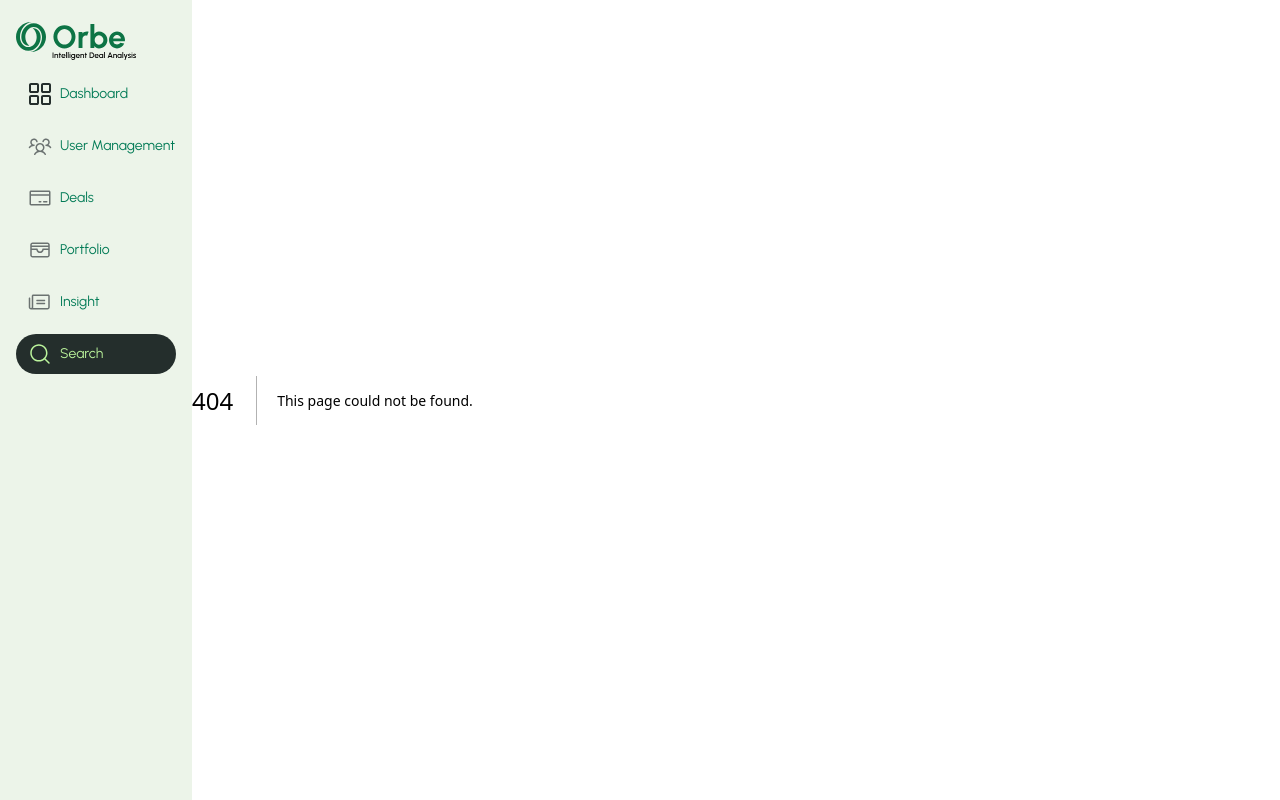
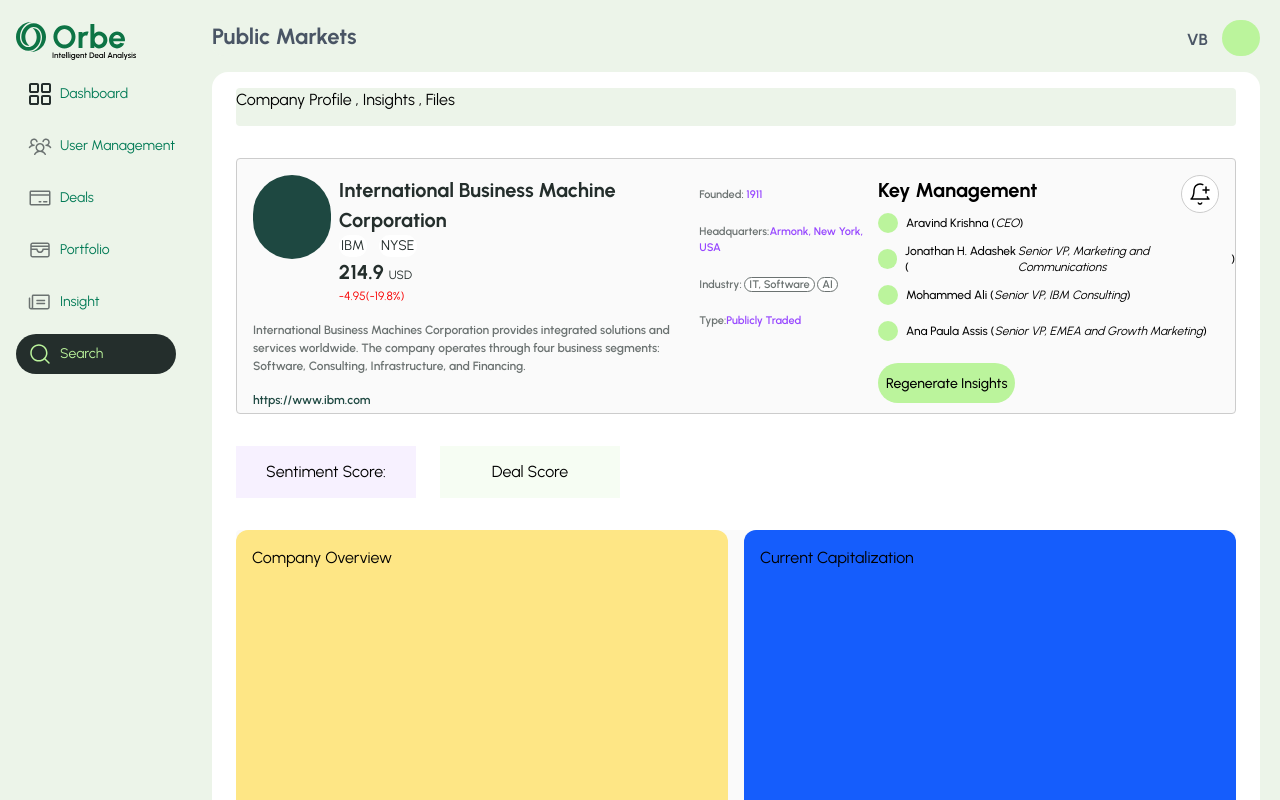
Before and after one commit to Faristppumex/orbe, a Next.js app: page /dashboard/public-market in a window 1280 px wide. Before the commit this address had no page. Shown: the top 800 px of the page. Built offline with nearby package versions, Linux system fonts and the light colour scheme.

Commit message:
International Business Machine Coorperation Compnent Done

```diff
--- a/app/dashboard/components/tracksmodal.tsx
+++ b/app/dashboard/components/tracksmodal.tsx
@@ -61,7 +61,7 @@
               >
                 PM{" "}
               </div>
-              <a href="./dashboard/private-market">
+              <a href="./dashboard/public-market">
                 <div className="mt-2">Public Markets</div>
               </a>
             </li>
--- /dev/null
+++ b/app/dashboard/public-market/international-business-machine-cooperation.tsx
@@ -0,0 +1,150 @@
+import Image from "next/image";
+export default function InternationalBusiness() {
+  return (
+    <div className="grid grid-cols-11">
+      <div className="col-span-5">
+        <div className="flex">
+          <div
+            className="w-21 h-21  rounded-full"
+            style={{ backgroundColor: "#1E4841" }}
+          ></div>
+          <div className=" ml-2 " style={{ fontSize: "20", color: "#242E2C" }}>
+            International Business Machine Corporation <br />
+            <div className="flex space-x-3">
+              <div className="w-7 h-5.5 bg-white text-sm rounded-3xl font-light flex justify-center items-center">
+                IBM
+              </div>
+              <div className="w-9.5 h-5.5 bg-white text-sm rounded-3xl font-light flex justify-center items-center">
+                NYSE
+              </div>
+            </div>
+            <div style={{ fontSize: "20px" }}>
+              214.9{" "}
+              <span style={{ fontSize: "12px", fontWeight: "normal" }}>
+                USD
+              </span>
+            </div>
+            <div
+              style={{
+                fontSize: "12px",
+                fontWeight: "normal",
+                color: "#F80000",
+              }}
+            >
+              -4.95(-19.8%)
+            </div>
+          </div>
+        </div>
+        <div
+          className="mt-4 font-semibold"
+          style={{
+            fontSize: "12px",
+            color: "#6B7271",
+            width: "430px",
+            height: "60px",
+          }}
+        >
+          <div className="mb-4">
+            International Business Machines Corporation provides integrated
+            solutions and services worldwide. The company operates through four
+            business segments: Software, Consulting, Infrastructure, and
+            Financing.
+          </div>
+          <a
+            href="https://www.ibm.com"
+            style={{ color: "#1E4841", fontSize: "12" }}
+          >
+            https://www.ibm.com
+          </a>
+        </div>
+      </div>
+
+      {/**column 2 */}
+      <div
+        className="  col-span-2 space-y-5 pt-3  font-semibold"
+        style={{ color: "#6B7271", fontSize: "11px" }}
+      >
+        <div>
+          Founded: <span style={{ color: "#9747FF" }}>1911</span>
+        </div>
+        <div>
+          Headquarters:
+          <span style={{ color: "#9747FF" }}>Armonk, New York, USA</span>
+        </div>
+        <div>
+          Industry:{" "}
+          <span className="bg-white border-1 rounded-xl px-1">
+            IT, Software
+          </span>{" "}
+          <span className="bg-white border-1 rounded-xl px-1 ">AI</span>
+        </div>
+        <div>
+          Type:
+          <span style={{ color: "#9747FF" }}>Publicly Traded</span>
+        </div>
+      </div>
+
+      <div className="col-span-4 flex flex-col">
+        <div className="flex justify-between mr-0 ">
+          <div className="">Key Management</div>
+          <div className="mr-4">
+            <Image src="/Notification.svg" alt="Bell" width={38} height={38} />
+          </div>
+        </div>
+
+        <div className="space-y-4">
+          <div className="flex h-5 items-center font-medium text-xs">
+            <div
+              className="h-5 w-5 rounded-full  mr-2"
+              style={{ backgroundColor: "#BBF49C" }}
+            ></div>
+            Aravind Krishna (
+            <span className="font-light" style={{ fontStyle: "italic" }}>
+              CEO
+            </span>
+            )
+          </div>
+          <div className="flex h-5 items-center font-medium text-xs w-full">
+            <div
+              className="h-5 w-5 rounded-full  mr-2"
+              style={{ backgroundColor: "#BBF49C" }}
+            ></div>
+            Jonathan H. Adashek (
+            <span className="font-light" style={{ fontStyle: "italic" }}>
+              Senior VP, Marketing and Communications
+            </span>
+            )
+          </div>
+          <div className="flex h-5 items-center font-medium text-xs">
+            <div
+              className="h-5 w-5 rounded-full  mr-2"
+              style={{ backgroundColor: "#BBF49C" }}
+            ></div>
+            Mohammed Ali (
+            <span className="font-light" style={{ fontStyle: "italic" }}>
+              Senior VP, IBM Consulting
+            </span>
+            )
+          </div>
+          <div className="flex h-5 items-center font-medium text-xs">
+            <div
+              className="h-5 w-5 rounded-full  mr-2"
+              style={{ backgroundColor: "#BBF49C" }}
+            ></div>
+            Ana Paula Assis (
+            <span className="font-light" style={{ fontStyle: "italic" }}>
+              Senior VP, EMEA and Growth Marketing
+            </span>
+            )
+          </div>
+        </div>
+        <div
+          className="w-fit rounded-4xl px-2 mt-5.5 h-10 flex items-center font-medium py-3.5"
+          style={{ backgroundColor: "#BBF49C", fontSize: "14px" }}
+        >
+          Regenerate Insights
+        </div>
+      </div>
+    </div>
+  );
+}
--- a/app/dashboard/private-market/page.tsx
+++ b/app/dashboard/public-market/page.tsx
@@ -1,7 +1,8 @@
+import InternationalBusiness from "./international-business-machine-cooperation";
 export default function App() {
   return (
     <section
-      className=" w-full px-5"
+      className=" w-full px-5 pt-5"
       style={{ background: "#ECF4E9", color: "black" }}
     >
       <div
@@ -31,14 +32,15 @@
           Company Profile , Insights , Files
         </div>
         <div
-          className="h-64 my-4 mx-6 rounded pt-4 pl-4"
+          className="h-64 my-4 mx-6 rounded pt-4 pl-4 border "
           style={{
             backgroundColor: "#FAFAFA",
             fontSize: "20px",
             fontWeight: "bold",
+            borderColor: "#CCCCCC",
           }}
         >
-          International Business Machine Cooperation
+          <InternationalBusiness />
         </div>
 
         <div className=" flex h-13 my-4 mx-6 ">
@@ -94,7 +96,7 @@
             Latest News
           </div>
         </div>
-        <div className="flex h-178  mx-6 mt-4 mb-4 space-x-5 rounded">
+        <div className="flex h-178   mx-6 mt-4 mb-4 space-x-5 rounded">
           <div className="w-1/2 rounded bg-red-500">Market</div>
           <div className="w-1/2 space-y-3 pb-3 ">
             <div className="bg-amber-300 h-1/2">Product</div>
```
Also changed, not shown: public/Notification.svg (added).
